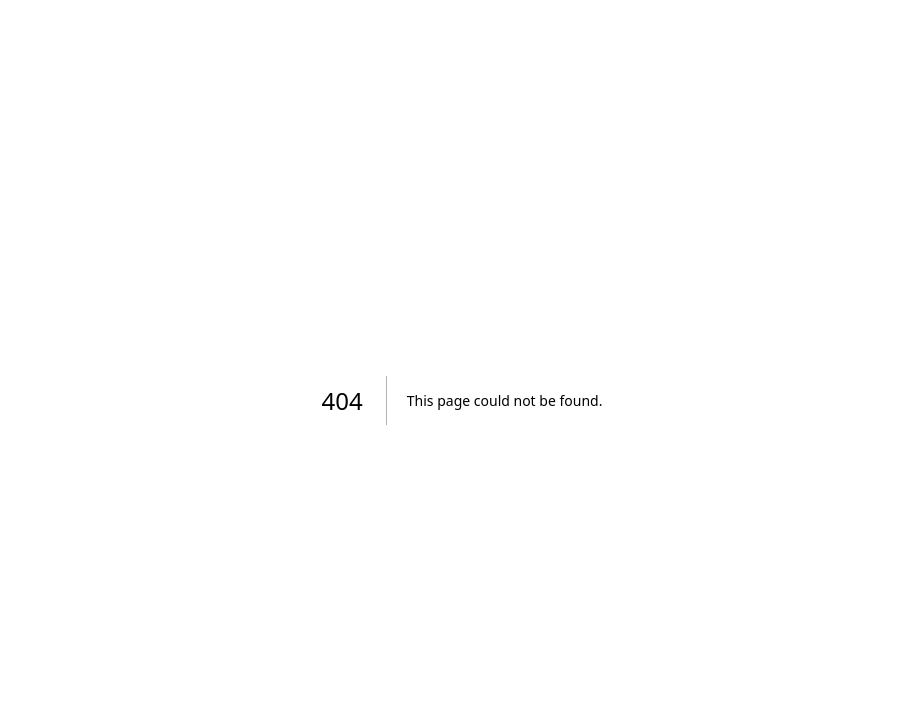
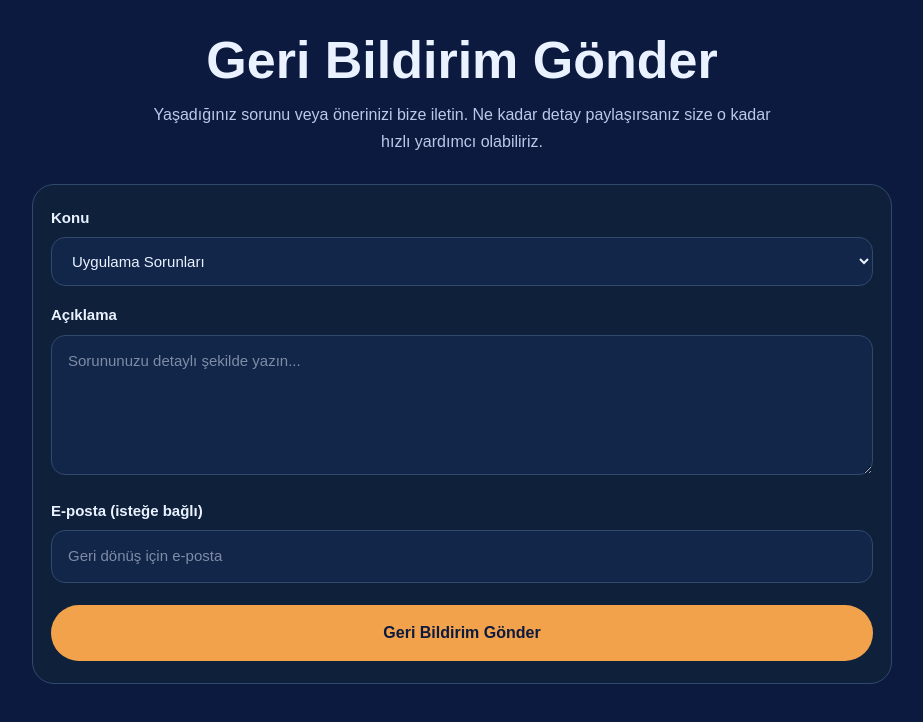
Before and after one commit to fsk34/bilkie-site, a Next.js app: page /yardim/geribildirim in a window 1280 px wide. Before the commit this address had no page. Shown: the top 722 px of the page, without its empty margins (178-1101 px from the left). Built offline with nearby package versions, Linux system fonts and the light colour scheme.

Commit message:
geribildirim

```diff
--- /dev/null
+++ b/app/yardim/geribildirim/page.tsx
@@ -0,0 +1,224 @@
+
+
+"use client";
+
+import { useState } from "react";
+
+const konuBasliklari = [
+  "Uygulama Sorunları",
+  "Hesap / Giriş Sorunları",
+  "Puan / Seri / Ödül Sorunları",
+  "İçerik Sorunları",
+  "Öneri",
+  "Diğer",
+];
+
+export default function GeriBildirimPage() {
+  const [seciliKonu, setSeciliKonu] = useState(konuBasliklari[0]);
+  const [mesaj, setMesaj] = useState("");
+  const [email, setEmail] = useState("");
+  const [gonderildi, setGonderildi] = useState(false);
+
+  const handleSubmit = (e: React.FormEvent) => {
+    e.preventDefault();
+
+    // Şimdilik backend yok → mailto ile açabiliriz
+    const subject = encodeURIComponent(`Bilkie Geri Bildirim - ${seciliKonu}`);
+    const body = encodeURIComponent(
+      `Konu: ${seciliKonu}\n\nMesaj:\n${mesaj}\n\nİletişim (opsiyonel): ${email}`
+    );
+
+    window.location.href = `mailto:info@bilkie.com?subject=${subject}&body=${body}`;
+
+    setGonderildi(true);
+  };
+
+  return (
+    <main
+      style={{
+        minHeight: "100vh",
+        background: "#0C1A3F",
+        color: "#EAF2FF",
+        padding: "32px 16px 72px",
+      }}
+    >
+      <div
+        style={{
+          width: "100%",
+          maxWidth: "860px",
+          margin: "0 auto",
+        }}
+      >
+        <div
+          style={{
+            textAlign: "center",
+            marginBottom: "28px",
+          }}
+        >
+          <h1
+            style={{
+              fontSize: "clamp(32px, 8vw, 52px)",
+              lineHeight: 1.1,
+              fontWeight: 800,
+              marginBottom: "12px",
+            }}
+          >
+            Geri Bildirim Gönder
+          </h1>
+
+          <p
+            style={{
+              maxWidth: "620px",
+              margin: "0 auto",
+              color: "#B9CAE9",
+              fontSize: "16px",
+              lineHeight: 1.7,
+            }}
+          >
+            Yaşadığınız sorunu veya önerinizi bize iletin. Ne kadar detay
+            paylaşırsanız size o kadar hızlı yardımcı olabiliriz.
+          </p>
+        </div>
+
+        <form
+          onSubmit={handleSubmit}
+          style={{
+            background: "#0F203B",
+            border: "1px solid #31496E",
+            borderRadius: "22px",
+            padding: "22px 18px",
+          }}
+        >
+          {/* KONU */}
+          <div style={{ marginBottom: "18px" }}>
+            <label
+              style={{
+                display: "block",
+                fontSize: "15px",
+                fontWeight: 700,
+                marginBottom: "8px",
+              }}
+            >
+              Konu
+            </label>
+
+            <select
+              value={seciliKonu}
+              onChange={(e) => setSeciliKonu(e.target.value)}
+              style={{
+                width: "100%",
+                background: "#12264A",
+                color: "#EAF2FF",
+                border: "1px solid #31496E",
+                borderRadius: "14px",
+                padding: "14px 16px",
+                fontSize: "15px",
+                outline: "none",
+              }}
+            >
+              {konuBasliklari.map((konu) => (
+                <option key={konu} value={konu}>
+                  {konu}
+                </option>
+              ))}
+            </select>
+          </div>
+
+          {/* MESAJ */}
+          <div style={{ marginBottom: "18px" }}>
+            <label
+              style={{
+                display: "block",
+                fontSize: "15px",
+                fontWeight: 700,
+                marginBottom: "8px",
+              }}
+            >
+              Açıklama
+            </label>
+
+            <textarea
+              value={mesaj}
+              onChange={(e) => setMesaj(e.target.value)}
+              required
+              placeholder="Sorununuzu detaylı şekilde yazın..."
+              style={{
+                width: "100%",
+                minHeight: "140px",
+                resize: "vertical",
+                background: "#12264A",
+                color: "#EAF2FF",
+                border: "1px solid #31496E",
+                borderRadius: "14px",
+                padding: "14px 16px",
+                fontSize: "15px",
+                outline: "none",
+              }}
+            />
+          </div>
+
+          {/* EMAIL */}
+          <div style={{ marginBottom: "22px" }}>
+            <label
+              style={{
+                display: "block",
+                fontSize: "15px",
+                fontWeight: 700,
+                marginBottom: "8px",
+              }}
+            >
+              E-posta (isteğe bağlı)
+            </label>
+
+            <input
+              type="email"
+              value={email}
+              onChange={(e) => setEmail(e.target.value)}
+              placeholder="Geri dönüş için e-posta"
+              style={{
+                width: "100%",
+                background: "#12264A",
+                color: "#EAF2FF",
+                border: "1px solid #31496E",
+                borderRadius: "14px",
+                padding: "14px 16px",
+                fontSize: "15px",
+                outline: "none",
+              }}
+            />
+          </div>
+
+          {/* SUBMIT */}
+          <button
+            type="submit"
+            style={{
+              width: "100%",
+              background: "#F3A24C",
+              color: "#0C1A3F",
+              border: "none",
+              borderRadius: "999px",
+              padding: "16px",
+              fontWeight: 800,
+              fontSize: "16px",
+              cursor: "pointer",
+            }}
+          >
+            Geri Bildirim Gönder
+          </button>
+
+          {gonderildi && (
+            <p
+              style={{
+                marginTop: "14px",
+                color: "#8FD1A8",
+                fontSize: "14px",
+              }}
+            >
+              Mail uygulamanız açıldı. Gönder butonuna basmayı unutmayın.
+            </p>
+          )}
+        </form>
+      </div>
+    </main>
+  );
+}
```
